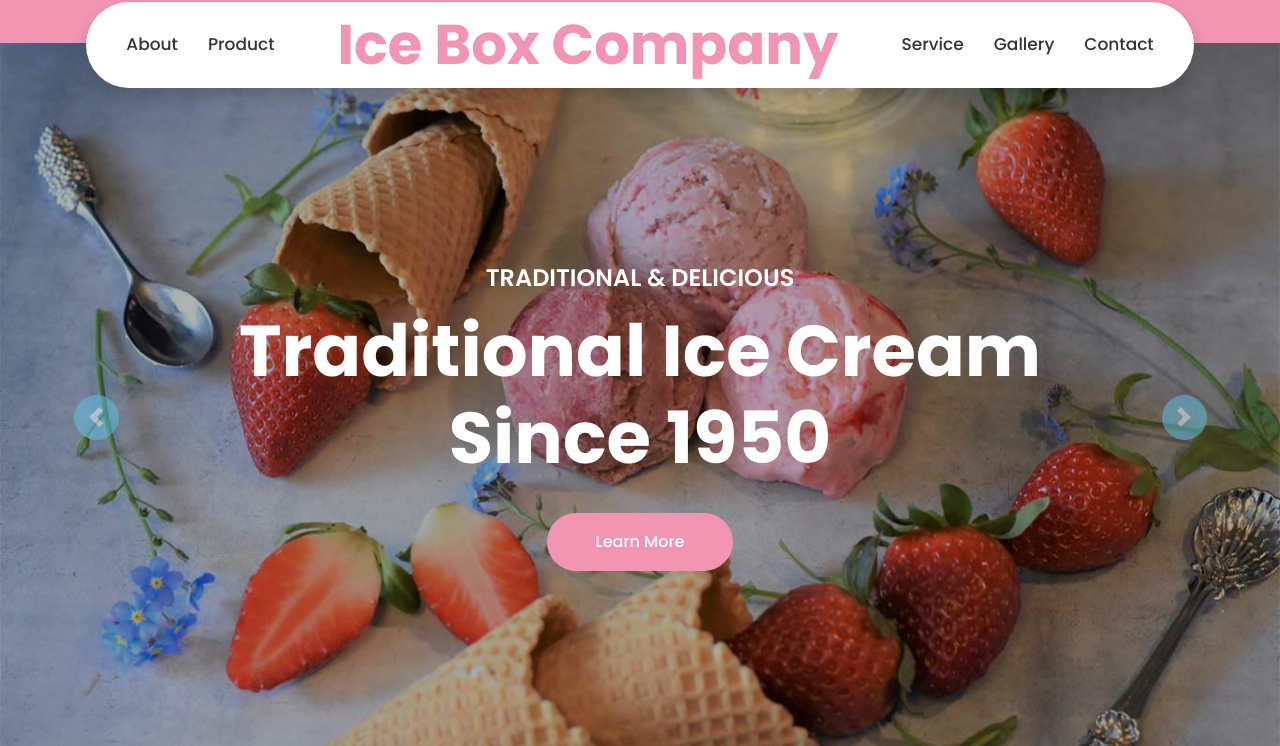
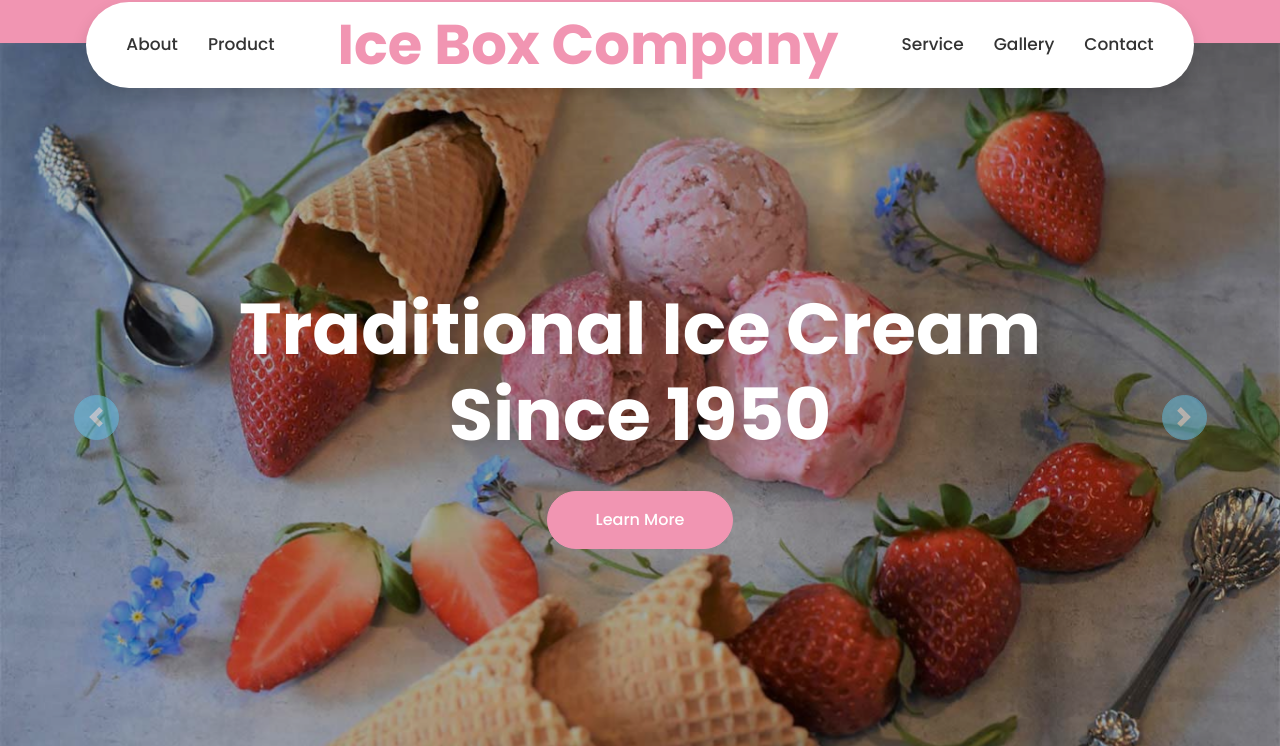
Before and after one commit to bloodytourists/iceboxcompany, a website with bundled scripts: page index.html in a window 1280 px wide. Shown: the part 54-800 px from the top of the page. Built offline with nearby package versions, Linux system fonts and the light colour scheme.

Commit message:
remove subtitle on carosel

```diff
--- a/index.html
+++ b/index.html
@@ -104,7 +104,7 @@
                     <img class="w-100" src="img/carousel-1.jpg" alt="Image">
                     <div class="carousel-caption d-flex flex-column align-items-center justify-content-center">
                         <div class="p-3" style="max-width: 900px;">
-                            <h4 class="text-white text-uppercase mb-md-3">Traditional & Delicious</h4>
+                            <!-- <h4 class="text-white text-uppercase mb-md-3">Traditional & Delicious</h4> -->
                             <h1 class="display-3 text-white mb-md-4">Traditional Ice Cream Since 1950</h1>
                             <a href="" class="btn btn-primary py-md-3 px-md-5 mt-2">Learn More</a>
                         </div>
@@ -114,7 +114,7 @@
                     <img class="w-100" src="img/carousel-2.jpg" alt="Image">
                     <div class="carousel-caption d-flex flex-column align-items-center justify-content-center">
                         <div class="p-3" style="max-width: 900px;">
-                            <h4 class="text-white text-uppercase mb-md-3">Traditional & Delicious</h4>
+                            <!-- <h4 class="text-white text-uppercase mb-md-3">Traditional & Delicious</h4> -->
                             <h1 class="display-3 text-white mb-md-4">Made From Our Own Organic Milk</h1>
                             <a href="" class="btn btn-primary py-md-3 px-md-5 mt-2">Learn More</a>
                         </div>
```
